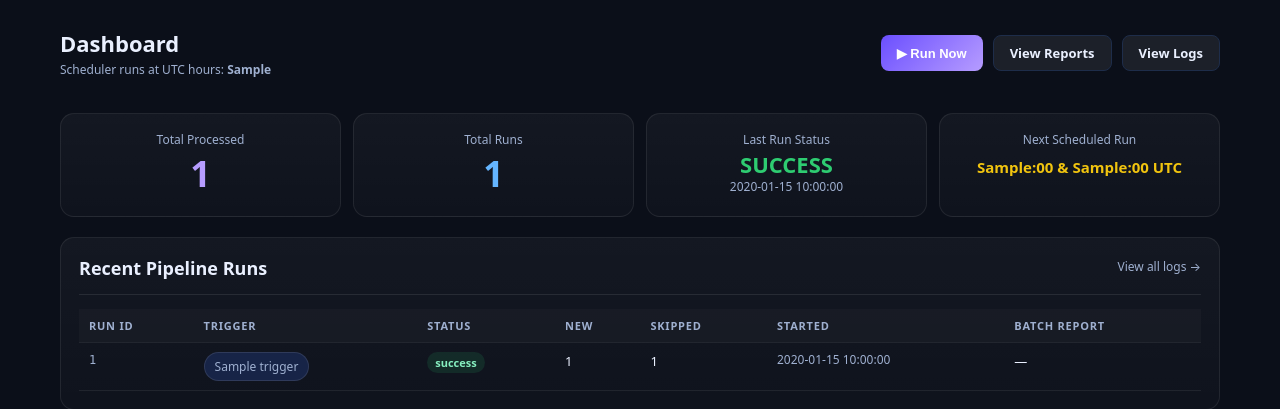
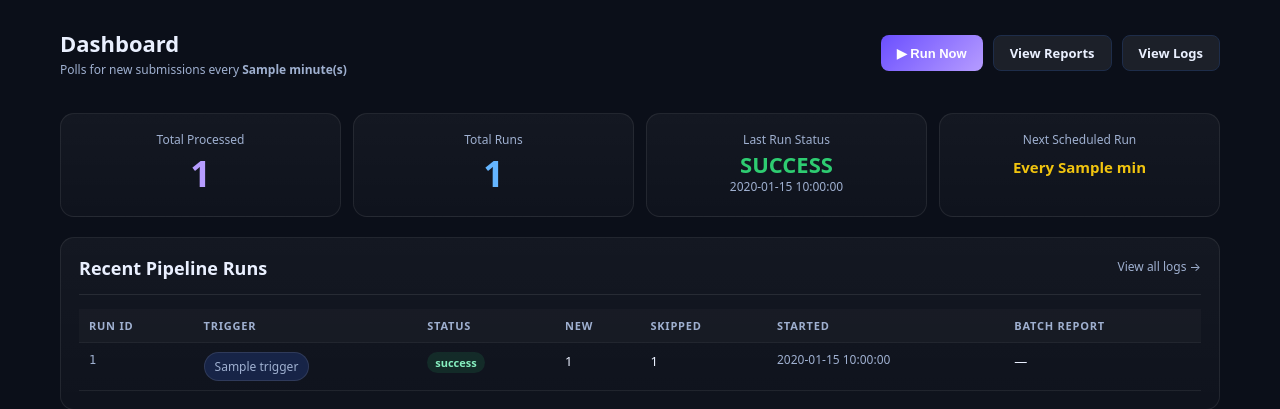
Before and after one commit to nadil1995/Luminarium-Venture-Agent, a Flask app: template app/web/templates/index.html in a window 1280 px wide. Shown: the part 53-462 px from the top of the page. Run offline with Flask 3, Linux system fonts and the light colour scheme; the template is opened without the code that fills it: most values are stand-ins (such as "Sample title", 1, 10 or a date in 2020); parts of the project's set-up code (start-up, migrations or seed data) failed here and were passed over.

Commit message:
Fix SCHEDULE_HOURS reference removed in web UI after interval scheduler change
Co-Authored-By: Claude Sonnet 4.6 <noreply@anthropic.com>

```diff
--- a/app/web/server.py
+++ b/app/web/server.py
@@ -37,12 +37,11 @@ def create_app() -> Flask:
         db.init_db()
         runs = db.get_runs(limit=10)
         processed = db.get_all_processed(limit=5)
-        schedule_hours = config.SCHEDULE_HOURS
         return render_template(
             "index.html",
             runs=runs,
             processed=processed,
-            schedule_hours=schedule_hours,
+            schedule_interval=config.SCHEDULE_INTERVAL_MINUTES,
         )
 
     # ── Reports list ───────────────────────────────────────────────────────────
--- a/app/web/templates/index.html
+++ b/app/web/templates/index.html
@@ -7,7 +7,7 @@
     <div>
       <h1>Dashboard</h1>
       <div class="small" style="margin-top:4px">
-        Scheduler runs at UTC hours: <b>{{ schedule_hours | join(', ') }}</b>
+        Polls for new submissions every <b>{{ schedule_interval }} minute(s)</b>
       </div>
     </div>
     <div style="display:flex;gap:10px">
@@ -42,7 +42,7 @@
   <div class="card" style="text-align:center">
     <div class="small">Next Scheduled Run</div>
     <div style="font-size:15px;font-weight:700;color:var(--mid);margin-top:8px">
-      {% if schedule_hours %}{{ schedule_hours[0] }}:00 & {{ schedule_hours[-1] }}:00 UTC{% else %}—{% endif %}
+      Every {{ schedule_interval }} min
     </div>
   </div>
 </div>
```
